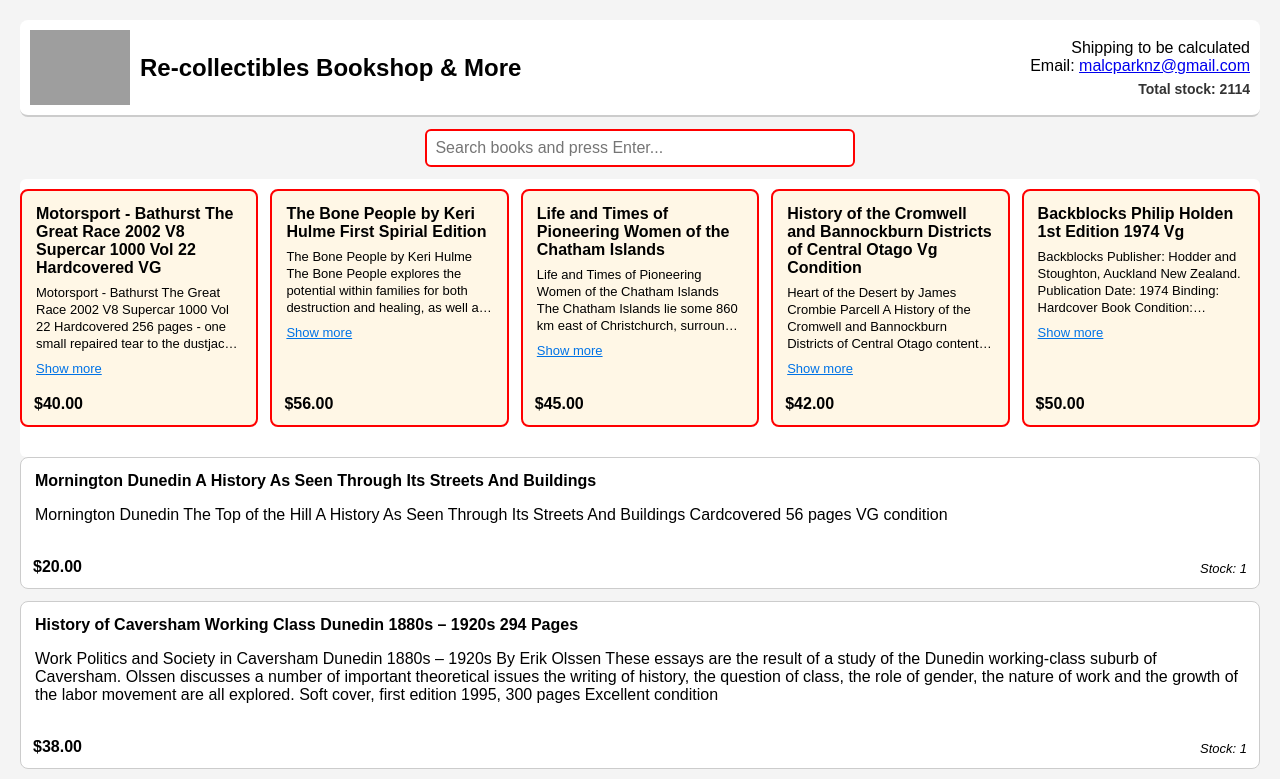
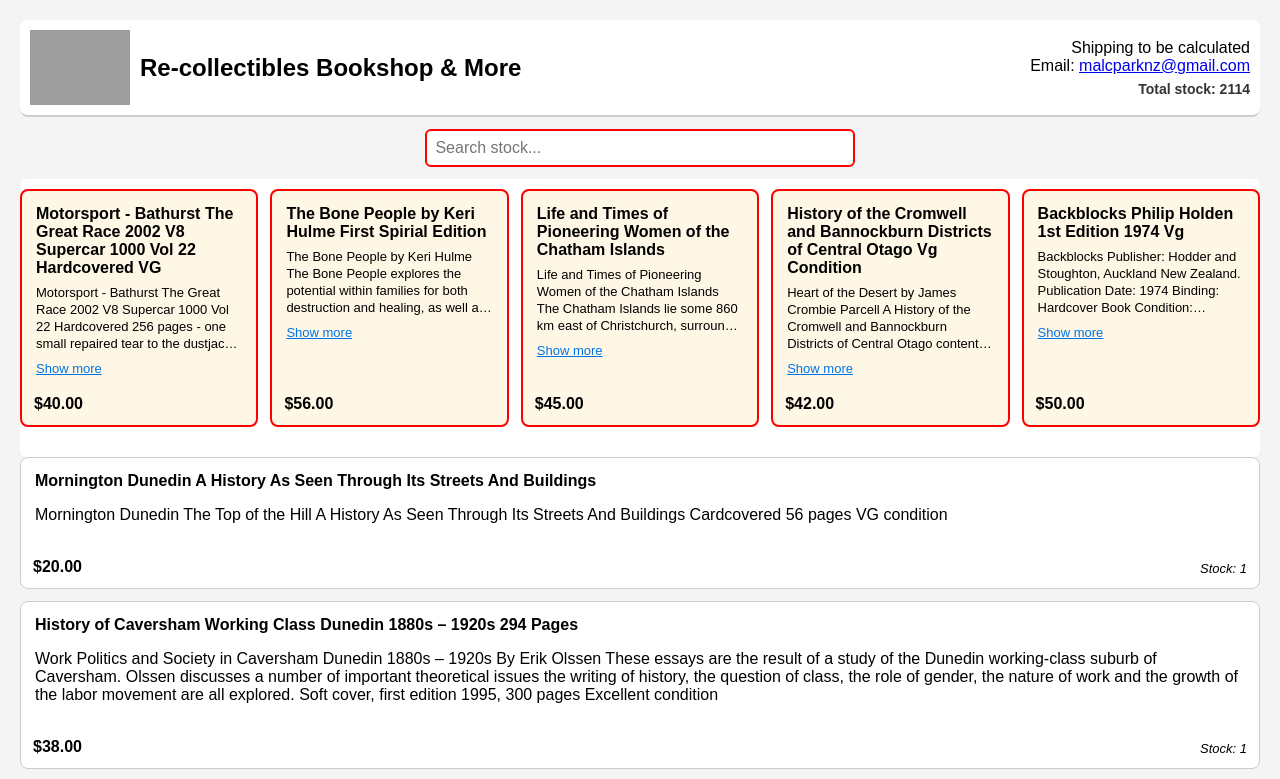
Before and after one commit to Re-collectibles/shop, a plain HTML site: page index.html in a window 1280 px wide. Shown: the top 779 px of the page. Drawn offline with nearby package versions, Linux system fonts and the light colour scheme; grey boxes are pictures that could not be loaded.

Commit message:
Update index.html

```diff
--- a/index.html
+++ b/index.html
@@ -20,7 +20,7 @@
   </header>
 
   <!-- Search -->
-  <input type="text" id="search" placeholder="Search books and press Enter...">
+  <input type="text" id="search" placeholder="Search stock...">
 
   <!-- Featured wrapper (top of page) -->
   <div id="featured-wrapper">
```
